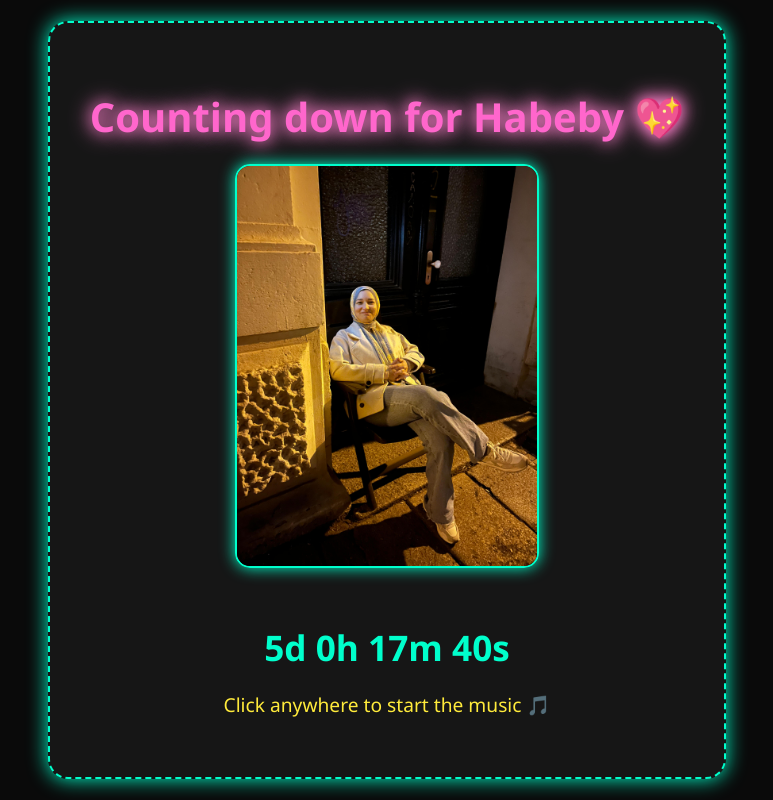
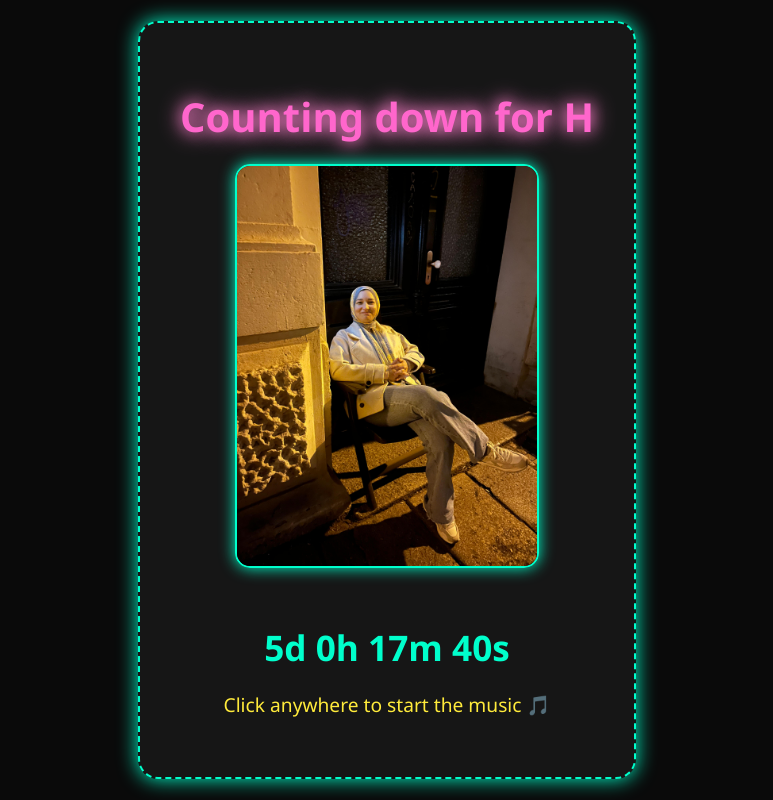
Before and after one commit to INGMash/L, a plain HTML site: page index.html in a window 1280 px wide. Shown: the whole page, without its empty margins (253-1026 px from the left). Drawn offline with Linux system fonts and the light colour scheme.

Commit message:
Update index.html

```diff
--- a/index.html
+++ b/index.html
@@ -9,7 +9,7 @@
 </head>
 <body>
   <div class="container" onclick="startAudio()">
-    <h1 class="title">Counting down for Habeby 💖</h1>
+    <h1 class="title">Counting down for H</h1>
     <div class="image-box">
       <img src="Background.jpeg" alt="Background" class="center-image"/>
     </div>
```
